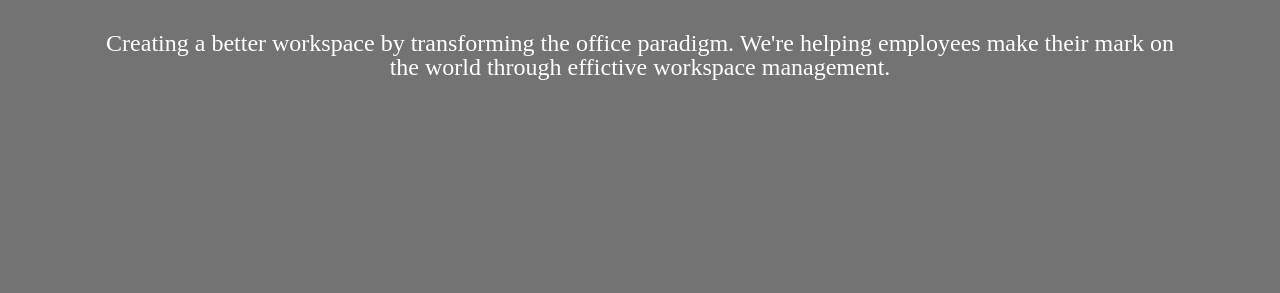
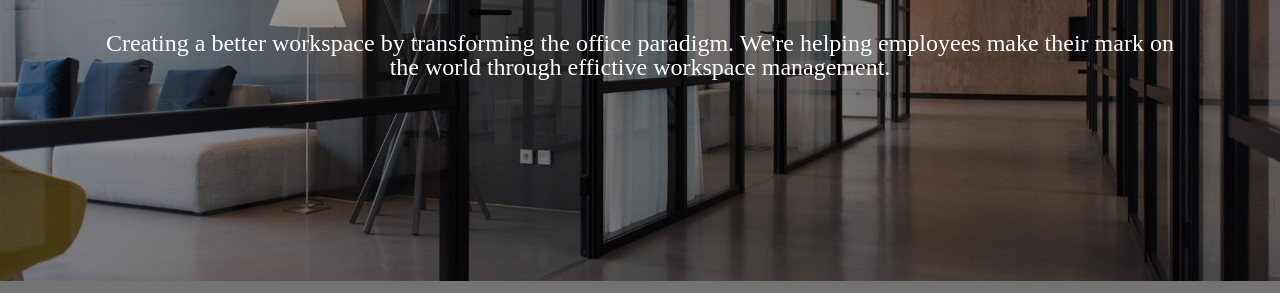
Before and after one commit to zzemper/homework4, a plain HTML site: page index.html in a window 1280 px wide. Shown: the part 197-490 px from the top of the page. Drawn offline with Linux system fonts and the light colour scheme.

Commit message:
Add files via upload

```diff
--- a/css/style.css
+++ b/css/style.css
@@ -98,7 +98,7 @@ header{
 
   /*Your Code Here*/
   /*Set background-image to header.jpg */
-  background-image: "header.jpg";
+  background-image: url("../images/header.jpg");
   background-repeat: no-repeat;
 
 
```
